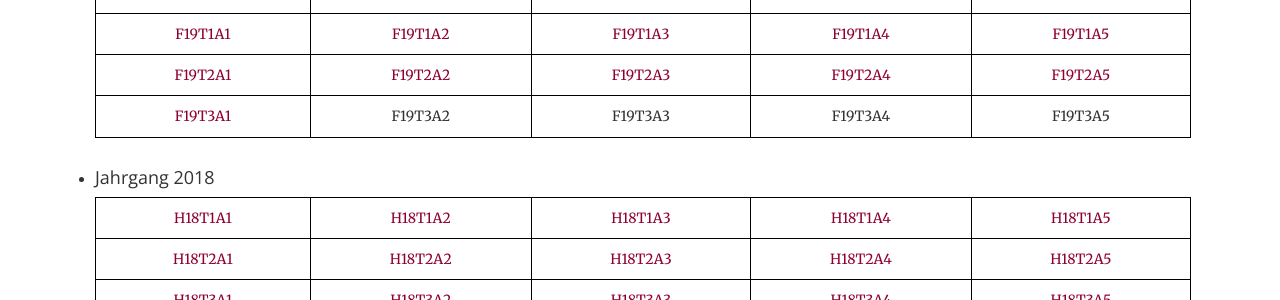
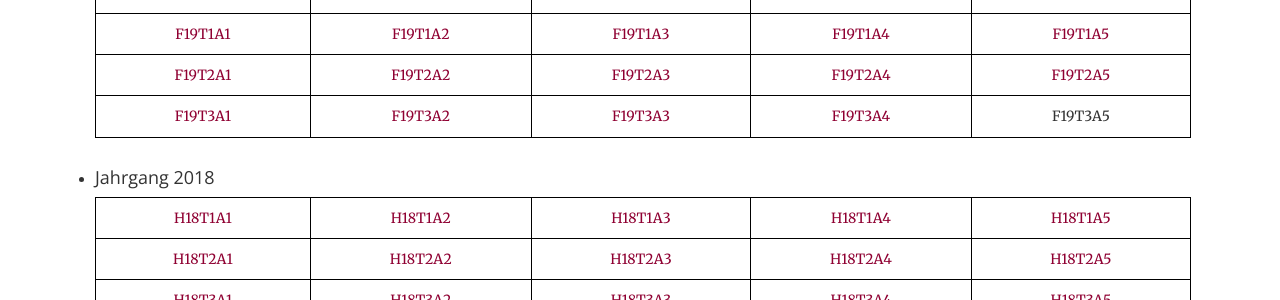
Before and after one commit to trabaldini/trabaldini.github.io, a Jekyll site: the page built from index.html, in a window 1280 px wide and 900 px high, scrolled down 1602 px. Shown: the part 150-450 px from the top of the window. Built offline with Jekyll 4.4.1, drawn with Linux system fonts in a browser that asks for light colours.

Commit message:
adds new solutions

```diff
--- a/_includes/math.html
+++ b/_includes/math.html
@@ -119,13 +119,13 @@
                                     <a href="aufg/F19T3A1_FT.pdf" target="_blank">F19T3A1</a>
                                 </td>
                                 <td>
-                                    <p>F19T3A2</p>
-                                </td>
-                                <td>
-                                    <p>F19T3A3</p>
-                                </td>
-                                <td>
-                                    <p>F19T3A4</p>
+                                    <a href="aufg/F19T3A2_FT.pdf" target="_blank">F19T3A2</a>
+                                </td>
+                                <td>
+                                    <a href="aufg/F19T3A3_RA.pdf" target="_blank">F19T3A3</a>
+                                </td>
+                                <td>
+                                    <a href="aufg/F19T3A4_FT.pdf" target="_blank">F19T3A4</a>
                                 </td>
                                 <td>
                                     <p>F19T3A5</p>
```
Also changed, not shown: 4 other files.
